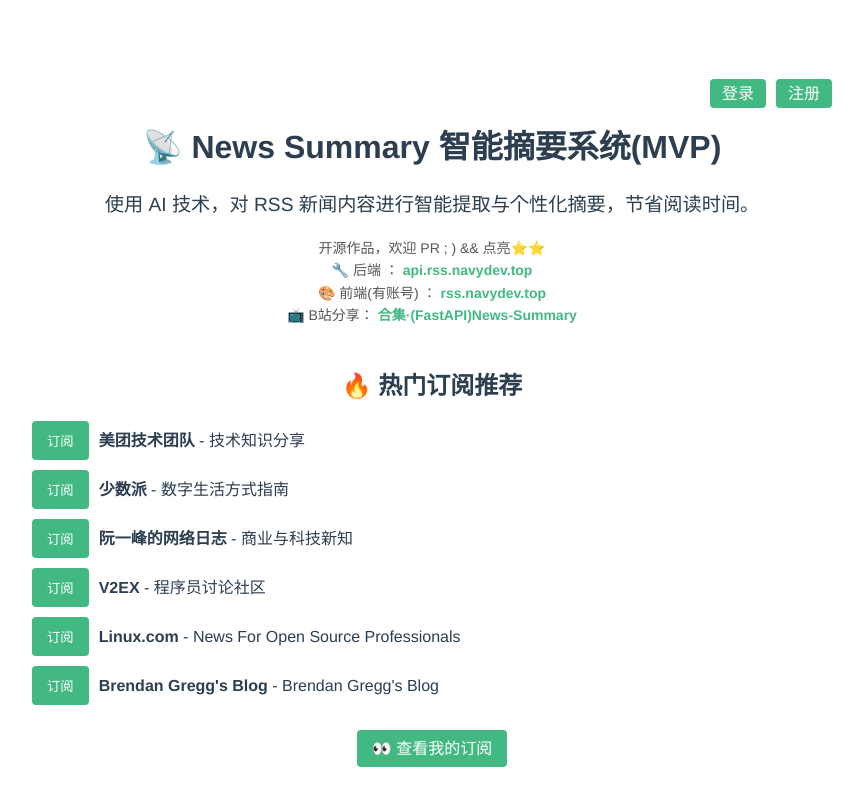
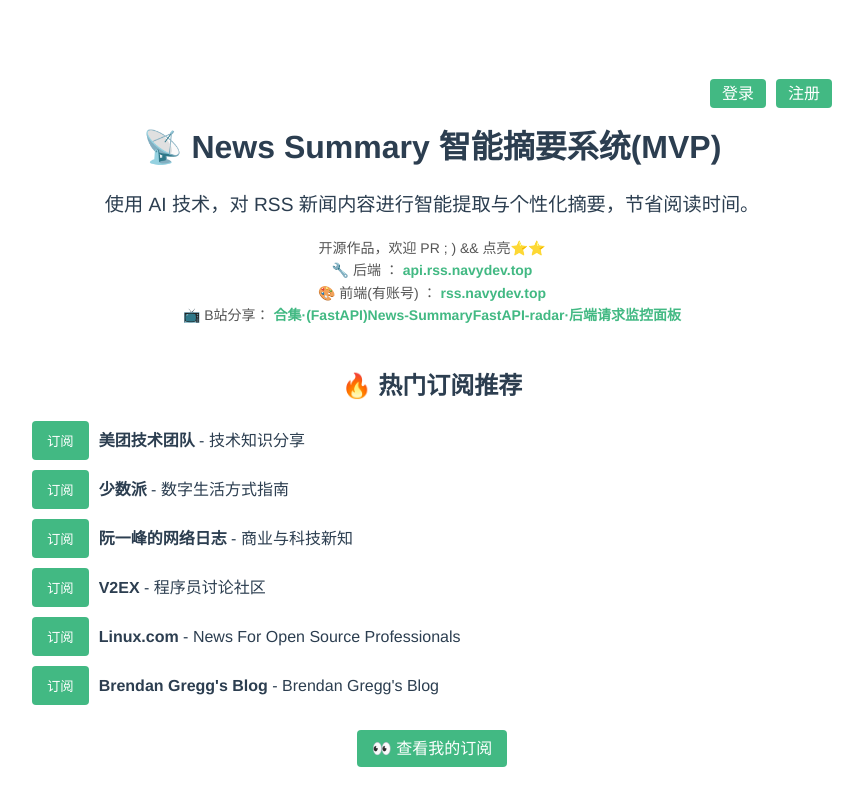
Before and after one commit to wsgggws/rss.navydev.top, a Vue app: page / in a window 1280 px wide. Shown: the whole page, without its empty margins (208-1071 px from the left). Built offline with nearby package versions, Linux system fonts and the light colour scheme; no server answers.

Commit message:
feat: add radar

```diff
--- a/src/views/Home.vue
+++ b/src/views/Home.vue
@@ -40,6 +40,9 @@
         href="https://space.bilibili.com/472722204/lists/5018471?type=season"
         target="_blank"
         >合集·(FastAPI)News-Summary</a
+      >
+      <a href="https://rss.navydev.top/__radar/" target="_blank"
+        >FastAPI-radar·后端请求监控面板</a
       >
     </p>
 
```
Also changed, not shown: 1 other file (tests, documents, lock files or other folders).
